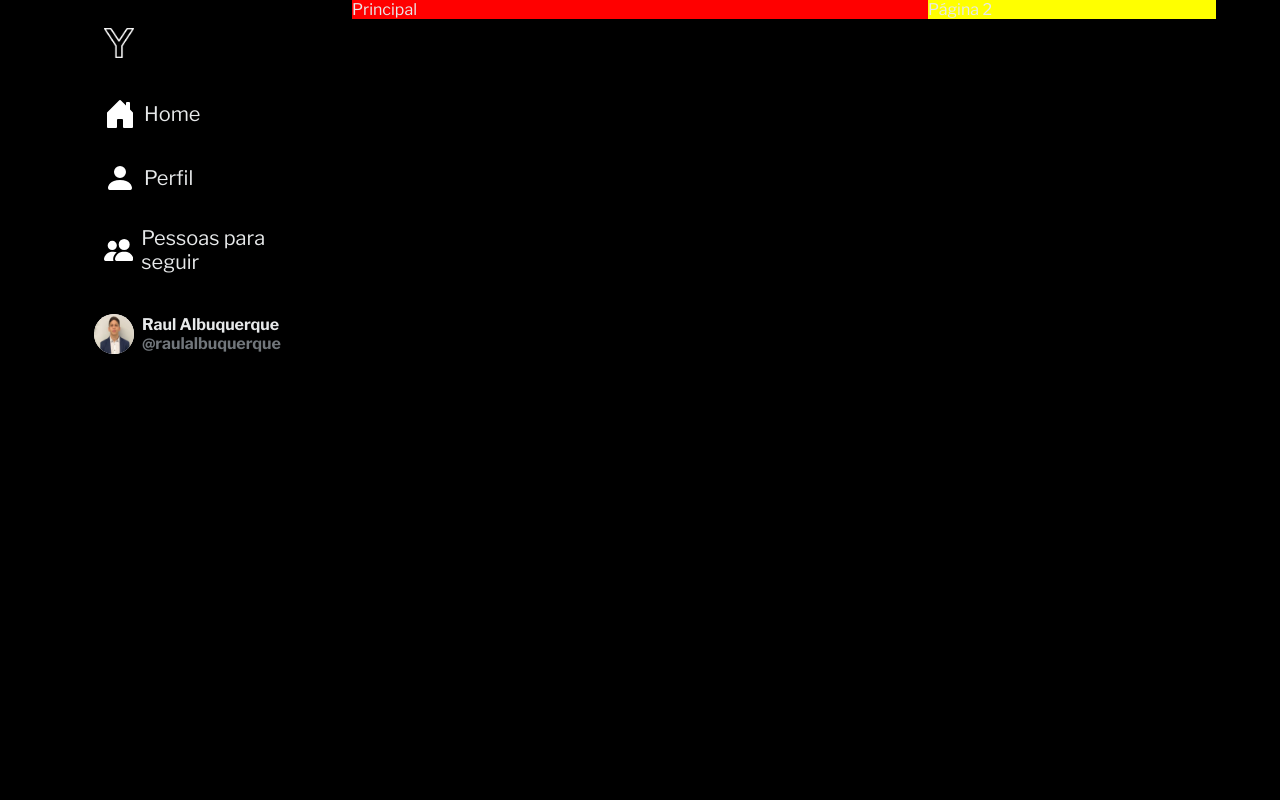
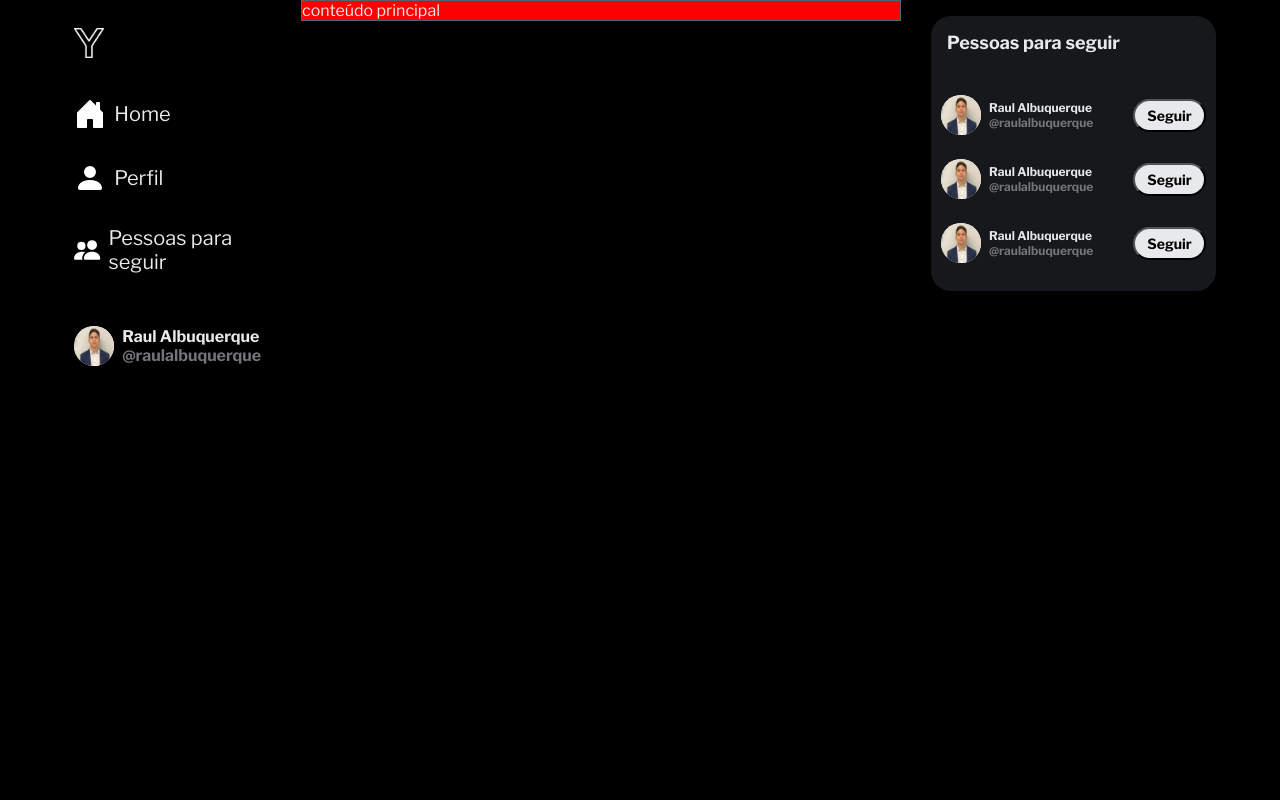
Before and after one commit to Raul-Albuquerque/Y_twitter_clone, a Django app: template twitter_clone/templates/feed.html in a window 1280 px wide. Run offline with Django 5.2, Linux system fonts and the light colour scheme; the template is opened without the code that fills it, so the values that code supplies are empty.

Commit message:
feat: add to follow template

```diff
--- /dev/null
+++ b/twitter_clone/static/styles/feed.css
@@ -0,0 +1,191 @@
+:root{
+  --border-radius: 20px;
+  --bg-color: #000;
+  --white: rgb(231, 233, 234);
+  --primary-blue: rgb(29, 155, 240);
+  --secondary-blue: rgba(29, 155, 240, 0.9);
+  --outline-btn: rgb(83, 100, 113);
+  --light-blue: rgba(29, 155, 240, 0.1);
+  --light-gray: rgba(235, 235, 235, 0.1);
+  --dark-gray: rgb(22, 24, 28);
+  --text-gray: #71767b;
+}
+
+* {
+  margin: 0;
+  padding: 0;
+  box-sizing: border-box;
+  font-family: "Libre Franklin", sans-serif;
+}
+
+body {
+  background-color: var(--bg-color);
+  color: var(--white);
+}
+
+.container-feed {
+  max-width: 90dvw;
+  width: 100%;
+  margin: 0 auto;
+  display: grid;
+  grid-template-columns: 1fr 600px 1fr;
+  align-items: start;
+  justify-content: center;
+}
+
+.feed-aside {
+  max-width: 360px;
+  width: 100%;
+  padding: 16px 30px;
+  height: 100dvh;
+}
+
+
+/* Navbar */
+
+.img-logo-feed {
+  width: 30px;
+  height: 30px;
+}
+
+.feed-nav-ul {
+  padding: 20px 0;
+}
+
+.feed-nav-li {
+  list-style: none;
+  padding: 12px 10px;
+  margin-bottom: 8px;
+  display: block;
+}
+
+.feed-nav-li:hover {
+  background-color: var(--light-gray);
+  border-radius: var(--border-radius);
+}
+
+.feed-nav-a {
+  display: flex;
+  justify-content: start;
+  align-items: center;
+  text-decoration: none;
+}
+
+.nav-a-img-container {
+  display: inline-block;
+  text-align: center;
+  padding: 12px 10px 4px 10px;
+  border-radius: 50%;
+}
+
+.nav-a-img-container:hover {
+  background-color: var(--light-gray);
+  border-radius: var(--border-radius);
+}
+
+.feed-nav-a > small {
+  margin-left: 8px;
+  font-size: 20px;
+  color: var(--white);
+}
+
+.feed-nav-a > small:active {
+  font-weight: 700;
+}
+
+.profile-container {
+  display: flex;
+  align-items: center;
+  justify-content: start;
+  text-decoration: none;
+  padding: 12px 10px;
+  border-radius: var(--border-radius);
+}
+
+.profile-container:hover {
+  background-color: var(--light-gray);
+}
+
+.profile-img-container {
+  width: 40px;
+  height: 40px;
+  border-radius: 50%;
+  border-color: none;
+  background-color: white;
+  display: flex;
+  align-items: center;
+  justify-content: center;
+}
+
+.profile-img-container > img {
+  width: 40px;
+  height: 40px;
+  border-radius: 50%;
+  object-fit: fill;
+  /* margin: 0 auto; */
+}
+
+.profile-info-container {
+  margin-left: 8px;
+}
+
+.profile-name {
+  font-size: 16px;
+  font-weight: 700;
+  color: var(--white);
+}
+
+.profile-username {
+  font-size: 16px;
+  font-weight: 700;
+  color: var(--text-gray);
+}
+
+
+/*To Follow */
+
+.tofollow {
+  padding: 16px 0;
+  background-color: var(--dark-gray);
+  border-radius: var(--border-radius);
+}
+
+.tofollow-title {
+  font-size: 18px;
+  margin-bottom: 30px;
+  padding-left: 16px;
+}
+
+.downsize-text {
+  font-size: 12px;
+}
+
+.follow-btn {
+  text-decoration: none;
+  color: var(--bg-color);
+  padding: 6px 12px;
+  font-size: 14px;
+  font-weight: 700;
+  background-color: var(--white);
+  border-radius: var(--border-radius);
+  cursor: pointer;
+  z-index: 1;
+  margin-left: 40px;
+}
+
+.tofollow-info-container {
+  display: flex;
+  flex-direction: column;
+  margin-left: 8px;
+}
+
+.no-border {
+  border-radius: 0px;
+}
+
+/* Main content */
+
+.feed-main {
+  background-color: red;
+  border: 1px solid var(--outline-btn);
+}
--- a/twitter_clone/static/styles/main.css
+++ b/twitter_clone/static/styles/main.css
@@ -51,25 +51,6 @@ body {
   }
 }
 
-.container-feed {
-  max-width: 90dvw;
-  width: 100%;
-  margin: 0 auto;
-  display: grid;
-  grid-template-columns: 1fr 2fr 1fr;
-  align-items: start;
-  justify-content: center;
-}
-
-.feed-main {
-  background-color: red;
-
-}
-
-.feed-social-nav {
-  background-color: yellow;
-}
-
 
 section {
   text-align: center;
@@ -103,17 +84,6 @@ section {
 .img-logo-feed {
   width: 30px;
   height: 30px;
-}
-
-
-/* Icons */
-
-.material-symbols-outlined {
-  font-variation-settings:
-  'FILL' 0,
-  'wght' 400,
-  'GRAD' 0,
-  'opsz' 40
 }
 
 
@@ -239,96 +209,3 @@ section {
   max-width: 400px;
   margin-bottom: 40px;
 }
-
-/* Navbar */
-
-.feed-nav {
-  max-width: 320px;
-  width: 100%;
-  padding: 16px 30px;
-}
-
-.feed-nav-ul {
-  padding: 20px 0;
-}
-
-.feed-nav-li {
-  list-style: none;
-  padding: 12px 10px;
-  margin-bottom: 8px;
-  display: block;
-}
-
-.feed-nav-li:hover {
-  background-color: var(--light-gray);
-  border-radius: var(--border-radius);
-}
-
-.feed-nav-a {
-  display: flex;
-  justify-content: start;
-  align-items: center;
-  text-decoration: none;
-}
-
-.nav-a-img-container {
-  display: inline-block;
-  text-align: center;
-  padding: 12px 10px 4px 10px;
-  border-radius: 50%;
-}
-
-.nav-a-img-container:hover {
-  background-color: var(--light-gray);
-  border-radius: var(--border-radius);
-}
-
-.feed-nav-a > small {
-  margin-left: 8px;
-  font-size: 20px;
-  color: var(--white);
-}
-
-.feed-nav-a > small:active {
-  font-weight: 700;
-}
-
-.profile-container {
-  display: flex;
-  align-items: center;
-  justify-content: space-between;
-}
-
-.profile-img-container {
-  width: 40px;
-  height: 40px;
-  border-radius: 50%;
-  border-color: none;
-  background-color: white;
-  display: flex;
-  align-items: center;
-  justify-content: center;
-}
-
-.profile-img-container > img {
-  width: 40px;
-  height: 40px;
-  border-radius: 50%;
-  object-fit: fill;
-  /* margin: 0 auto; */
-}
-
-.profile-info-container {
-  margin-left: 8px;
-}
-
-.profile-name {
-  font-size: 16px;
-  font-weight: 700;
-}
-
-.profile-username {
-  font-size: 16px;
-  font-weight: 700;
-  color: var(--text-gray);
-}
--- a/twitter_clone/templates/feed.html
+++ b/twitter_clone/templates/feed.html
@@ -10,12 +10,12 @@
   <link rel="preconnect" href="https://fonts.gstatic.com" crossorigin>
   <link href="https://fonts.googleapis.com/css2?family=Libre+Franklin:ital,wght@0,100..900;1,100..900&family=Roboto&display=swap" rel="stylesheet">
   <link rel="stylesheet" href="https://fonts.googleapis.com/css2?family=Material+Symbols+Outlined:opsz,wght,FILL,GRAD@20..48,100..700,0..1,-50..200" />
-  <link rel="stylesheet" href="{% static 'styles/main.css' %}" />
+  <link rel="stylesheet" href="{% static 'styles/feed.css' %}" />
   <title>Home / Y</title>
 </head>
 <body>
   <div class="container-feed">
-    <aside class="feed-nav">
+    <aside class="feed-aside">
       <div class="nav-a-img-container">
         <a href="">
           <img class="img-logo-feed" src="{% static 'images/logo.png' %}" alt="y logo">
@@ -49,7 +49,7 @@
           </li>
         </ul>
       </nav>
-      <div class="profile-container">
+      <a href="" class="profile-container">
         <div class="profile-img-container">
           <img src="{% static 'images/raul.jpg' %}" alt="">
         </div>
@@ -57,10 +57,46 @@
           <span class="profile-name">Raul Albuquerque</span>
           <span class="profile-username">@raulalbuquerque</span>
         </div>
-      </div>
+      </a>
     </aside>
-    <main class="feed-main">Principal</main>
-    <aside class="feed-social-nav">Página 2</aside>
+    <main class="feed-main">
+      conteúdo principal
+    </main>
+    <aside class="feed-aside">
+      <section class="tofollow">
+        <h2 class="tofollow-title">Pessoas para seguir</h2>
+        <a href="" class="profile-container no-border">
+          <div class="profile-img-container">
+            <img src="{% static 'images/raul.jpg' %}" alt="">
+          </div>
+          <div class="tofollow-info-container">
+            <span class="profile-name downsize-text">Raul Albuquerque</span>
+            <span class="profile-username downsize-text">@raulalbuquerque</span>
+          </div>
+          <button class="follow-btn">Seguir</button>
+        </a>
+        <a href="" class="profile-container no-border">
+          <div class="profile-img-container">
+            <img src="{% static 'images/raul.jpg' %}" alt="">
+          </div>
+          <div class="tofollow-info-container">
+            <span class="profile-name downsize-text">Raul Albuquerque</span>
+            <span class="profile-username downsize-text">@raulalbuquerque</span>
+          </div>
+          <button class="follow-btn">Seguir</button>
+        </a>
+        <a href="" class="profile-container no-border">
+          <div class="profile-img-container">
+            <img src="{% static 'images/raul.jpg' %}" alt="">
+          </div>
+          <div class="tofollow-info-container">
+            <span class="profile-name downsize-text">Raul Albuquerque</span>
+            <span class="profile-username downsize-text">@raulalbuquerque</span>
+          </div>
+          <button class="follow-btn">Seguir</button>
+        </a>
+      </section>
+    </aside>
   </div>
 </body>
 </html>
```
